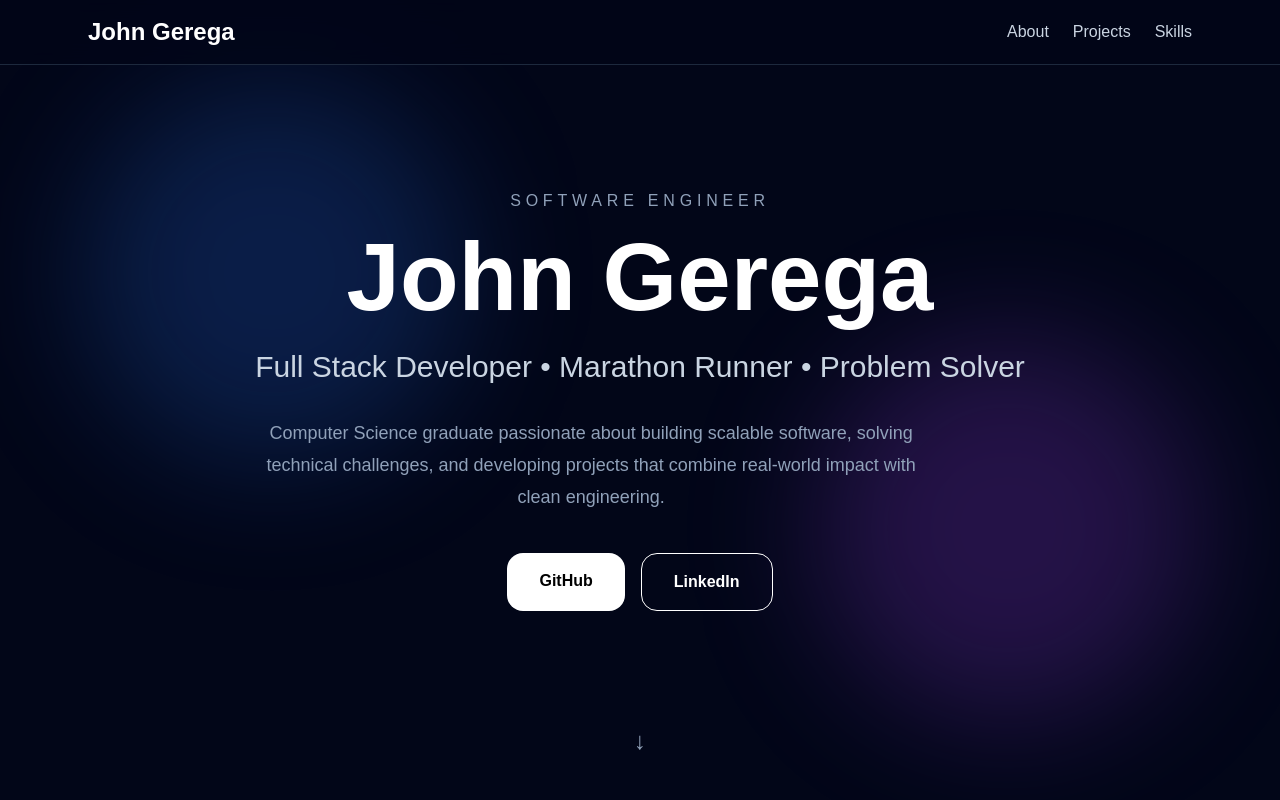
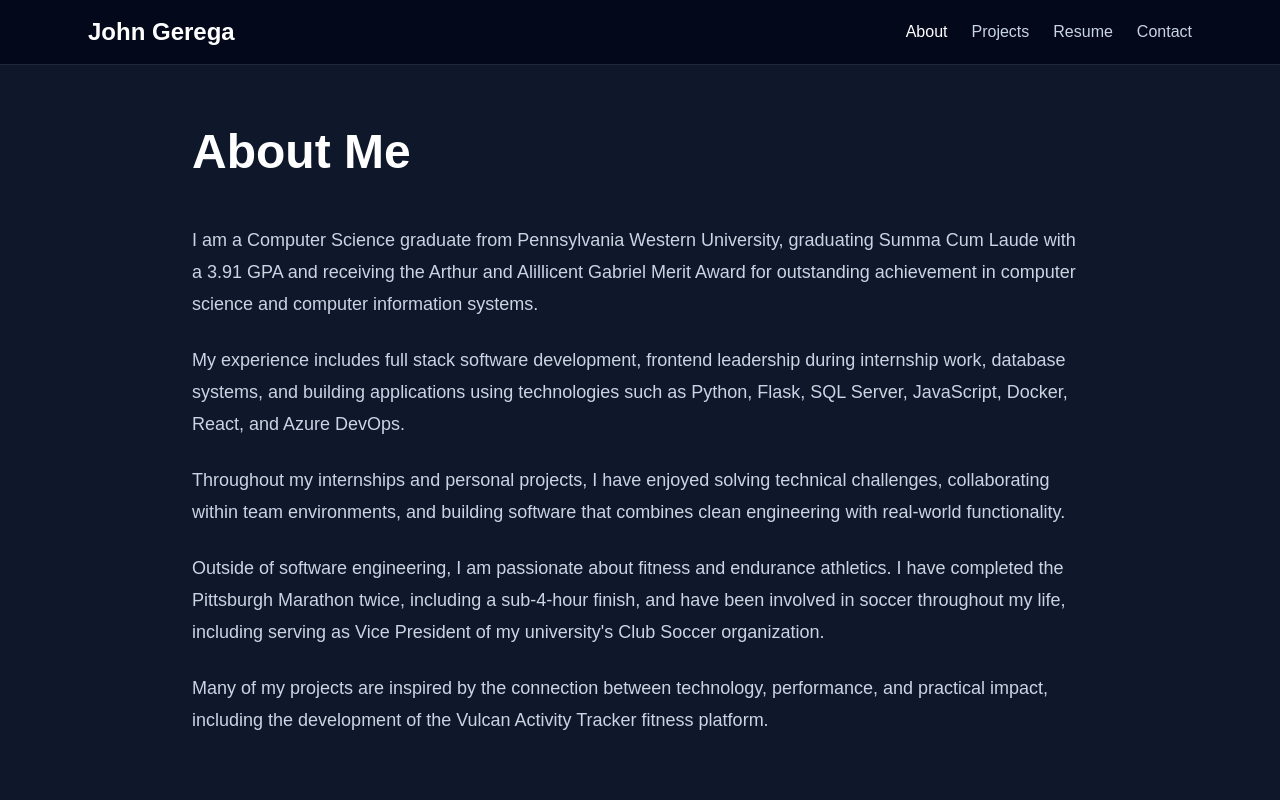
Before and after one commit to jjdeuce06/JohnGeregaPortfolio, a React (Vite) app: page /about in a window 1280 px wide. Shown: the top 800 px of the page. Built offline with nearby package versions, Linux system fonts and the light colour scheme.

Commit message:
Switched to multiple pages not just one. Added my resume, added images, some slight format changes

```diff
--- a/index.html
+++ b/index.html
@@ -4,10 +4,14 @@
     <meta charset="UTF-8" />
     <link rel="icon" type="image/svg+xml" href="/favicon.svg" />
     <meta name="viewport" content="width=device-width, initial-scale=1.0" />
-    <title>johngeregaportfolio</title>
+    <title>John Gerega Portfolio</title>
   </head>
   <body>
     <div id="root"></div>
     <script type="module" src="/src/main.jsx"></script>
   </body>
+  <meta
+  name="description"
+  content="John Gerega software engineering portfolio"
+/>
 </html>
--- a/package.json
+++ b/package.json
@@ -14,6 +14,7 @@
     "framer-motion": "^12.39.0",
     "react": "^19.2.6",
     "react-dom": "^19.2.6",
+    "react-router-dom": "^7.15.1",
     "tailwindcss": "^4.3.0"
   },
   "devDependencies": {
--- a/src/App.jsx
+++ b/src/App.jsx
@@ -1,24 +1,30 @@
-import Navbar from "./components/NavBar"
-import Hero from "./components/Hero"
-import About from "./components/About"
-import Projects from "./components/Projects"
-import Skills from "./components/Skills"
-import Resume from "./components/Resume"
-import Footer from "./components/Footer"
-import Contact from "./components/Contact"
+import { BrowserRouter, Routes, Route } from "react-router-dom"
+
+import Home from "./pages/Home"
+import AboutPage from "./pages/AboutPage"
+import ProjectsPage from "./pages/ProjectsPage"
+import ResumePage from "./pages/ResumePage"
+import ContactPage from "./pages/ContactPage"
 
 function App() {
   return (
-    <div>
-      <Navbar />
-      <Hero />
-      <About />
-      <Projects />
-      <Skills />
-      <Resume />
-      <Contact />
-      <Footer />
-    </div>
+    <BrowserRouter>
+
+      <Routes>
+
+        <Route path="/" element={<Home />} />
+
+        <Route path="/about" element={<AboutPage />} />
+
+        <Route path="/projects" element={<ProjectsPage />} />
+
+        <Route path="/resume" element={<ResumePage />} />
+
+        <Route path="/contact" element={<ContactPage />} />
+
+      </Routes>
+
+    </BrowserRouter>
   )
 }
 
--- a/src/components/About.jsx
+++ b/src/components/About.jsx
@@ -4,7 +4,7 @@ function About() {
   return (
     <motion.section
       id="about"
-      className="min-h-screen bg-slate-900 text-white px-8 py-24"
+      className="min-h-screen bg-slate-900 text-white px-8 pt-32 pb-24"
       initial={{ opacity: 0, y: 50 }}
       whileInView={{ opacity: 1, y: 0 }}
       transition={{ duration: 0.7 }}
@@ -12,25 +12,44 @@ function About() {
     >
       <div className="max-w-4xl mx-auto">
 
-        <h2 className="text-5xl font-bold mb-8">
+        <h2 className="text-4xl md:text-5xl font-bold mb-12">
           About Me
         </h2>
 
         <p className="text-slate-300 text-lg leading-8 mb-6">
           I am a Computer Science graduate from Pennsylvania Western
-          University with a passion for software development, problem
-          solving, and building impactful applications.
+          University, graduating Summa Cum Laude with a 3.91 GPA and
+          receiving the Arthur and Alillicent Gabriel Merit Award for
+          outstanding achievement in computer science and computer
+          information systems.
         </p>
 
         <p className="text-slate-300 text-lg leading-8 mb-6">
-          My experience includes full stack development, database systems,
-          and software engineering projects using technologies such as
-          Python, Flask, SQL Server, C#, JavaScript, and Docker.
+          My experience includes full stack software development,
+          frontend leadership during internship work, database systems,
+          and building applications using technologies such as Python,
+          Flask, SQL Server, JavaScript, Docker, React, and Azure DevOps.
+        </p>
+
+        <p className="text-slate-300 text-lg leading-8 mb-6">
+          Throughout my internships and personal projects, I have enjoyed
+          solving technical challenges, collaborating within team
+          environments, and building software that combines clean
+          engineering with real-world functionality.
+        </p>
+
+        <p className="text-slate-300 text-lg leading-8 mb-6">
+          Outside of software engineering, I am passionate about fitness
+          and endurance athletics. I have completed the Pittsburgh
+          Marathon twice, including a sub-4-hour finish, and have been
+          involved in soccer throughout my life, including serving as
+          Vice President of my university's Club Soccer organization.
         </p>
 
         <p className="text-slate-300 text-lg leading-8">
-          Outside of programming, I enjoy marathon running, soccer,
-          fitness, and continuously learning new technologies.
+          Many of my projects are inspired by the connection between
+          technology, performance, and practical impact, including the
+          development of the Vulcan Activity Tracker fitness platform.
         </p>
 
       </div>
--- a/src/components/Hero.jsx
+++ b/src/components/Hero.jsx
@@ -68,7 +68,7 @@ function Hero() {
           </a>
 
           <a
-            href="https://linkedin.com"
+            href="https://www.linkedin.com/in/john-gerega-a2464521a/"
             target="_blank"
             rel="noreferrer"
             className="
@@ -92,12 +92,6 @@ function Hero() {
 
       </div>
 
-
-      {/* Scroll Indicator */}
-      <div className="absolute bottom-10 animate-bounce text-slate-400 text-2xl">
-        ↓
-      </div>
-
     </section>
   )
 }
--- a/src/components/NavBar.jsx
+++ b/src/components/NavBar.jsx
@@ -1,26 +1,41 @@
+import { Link, NavLink } from "react-router-dom"
+
 function Navbar() {
+
+  const navLinkClass = ({ isActive }) =>
+    isActive
+      ? "text-white"
+      : "text-slate-300 hover:text-white transition"
+
   return (
     <nav className="fixed top-0 w-full z-50 backdrop-blur-md bg-slate-950/80 border-b border-slate-800">
 
       <div className="max-w-6xl mx-auto px-6 py-4 flex justify-between items-center">
 
-        <h1 className="text-white font-bold text-2xl">
+        <Link
+          to="/"
+          className="text-white font-bold text-2xl"
+        >
           John Gerega
-        </h1>
+        </Link>
 
-        <div className="hidden md:flex gap-6 text-slate-300 font-medium">
+        <div className="hidden md:flex gap-6 font-medium">
 
-          <a href="#about" className="hover:text-white transition">
+          <NavLink to="/about" className={navLinkClass}>
             About
-          </a>
+          </NavLink>
 
-          <a href="#projects" className="hover:text-white transition">
+          <NavLink to="/projects" className={navLinkClass}>
             Projects
-          </a>
+          </NavLink>
 
-          <a href="#skills" className="hover:text-white transition">
-            Skills
-          </a>
+          <NavLink to="/resume" className={navLinkClass}>
+            Resume
+          </NavLink>
+
+          <NavLink to="/contact" className={navLinkClass}>
+            Contact
+          </NavLink>
 
         </div>
 
--- a/src/components/Resume.jsx
+++ b/src/components/Resume.jsx
@@ -1,25 +1,51 @@
 function Resume() {
   return (
-    <section className="bg-slate-950 text-white px-8 py-24">
+    <section className="bg-slate-950 text-white px-8 pt-32 pb-24">
 
-      <div className="max-w-4xl mx-auto text-center">
+      <div className="max-w-5xl mx-auto text-center">
 
-        <h2 className="text-5xl font-bold mb-8">
+        <h2 className="text-4xl md:text-5xl font-bold mb-8">
           Resume
         </h2>
 
-        <p className="text-slate-300 text-lg mb-8">
-          Download my resume to learn more about my experience,
-          technical skills, and projects.
+        <p className="text-slate-300 text-lg mb-10">
+          View or download my resume to learn more about my
+          experience, technical skills, internships, and projects.
         </p>
 
-        <a
-          href="/resume.pdf"
-          target="_blank"
-          className="bg-white text-black px-8 py-4 rounded-2xl font-semibold hover:bg-slate-300 transition"
-        >
-          View Resume
-        </a>
+        <div className="flex justify-center mb-12">
+
+          <a
+            href="/John_Gerega_Complete_Resume.pdf"
+            target="_blank"
+            rel="noreferrer"
+            className="
+              bg-white
+              text-black
+              px-8
+              py-4
+              rounded-2xl
+              font-semibold
+              hover:scale-105
+              hover:bg-slate-300
+              transition
+              duration-300
+            "
+          >
+            View Resume
+          </a>
+
+        </div>
+
+        <div className="rounded-2xl overflow-hidden border border-slate-700 shadow-lg">
+
+          <iframe
+            src="/John_Gerega_Complete_Resume.pdf"
+            title="Resume"
+            className="w-full h-[900px] bg-white"
+          />
+
+        </div>
 
       </div>
 
--- /dev/null
+++ b/src/pages/AboutPage.jsx
@@ -0,0 +1,15 @@
+import Navbar from "../components/NavBar"
+import About from "../components/About"
+import Footer from "../components/Footer"
+
+function AboutPage() {
+  return (
+    <div>
+      <Navbar />
+      <About />
+      <Footer />
+    </div>
+  )
+}
+
+export default AboutPage
--- /dev/null
+++ b/src/pages/ContactPage.jsx
@@ -0,0 +1,15 @@
+import Navbar from "../components/NavBar"
+import Contact from "../components/Contact"
+import Footer from "../components/Footer"
+
+function ContactPage() {
+  return (
+    <div>
+      <Navbar />
+      <Contact />
+      <Footer />
+    </div>
+  )
+}
+
+export default ContactPage
--- /dev/null
+++ b/src/pages/Home.jsx
@@ -0,0 +1,13 @@
+import Navbar from "../components/NavBar"
+import Hero from "../components/Hero"
+
+function Home() {
+  return (
+    <div>
+      <Navbar />
+      <Hero />
+    </div>
+  )
+}
+
+export default Home
--- /dev/null
+++ b/src/pages/ProjectsPage.jsx
@@ -0,0 +1,20 @@
+import Navbar from "../components/NavBar"
+import Projects from "../components/Projects"
+import Footer from "../components/Footer"
+import { motion } from "framer-motion"
+
+function ProjectsPage() {
+  return (
+    <motion.div
+      initial={{ opacity: 0 }}
+      animate={{ opacity: 1 }}
+      transition={{ duration: 0.5 }}
+    >
+      <Navbar />
+      <Projects />
+      <Footer />
+    </motion.div>
+  )
+}
+
+export default ProjectsPage
--- /dev/null
+++ b/src/pages/ResumePage.jsx
@@ -0,0 +1,17 @@
+import Navbar from "../components/NavBar"
+import Resume from "../components/Resume"
+import Skills from "../components/Skills"
+import Footer from "../components/Footer"
+
+function ResumePage() {
+  return (
+    <div>
+      <Navbar />
+      <Resume />
+      <Skills />
+      <Footer />
+    </div>
+  )
+}
+
+export default ResumePage
```
Also changed, not shown: 2 other files (tests, documents, lock files or other folders).
